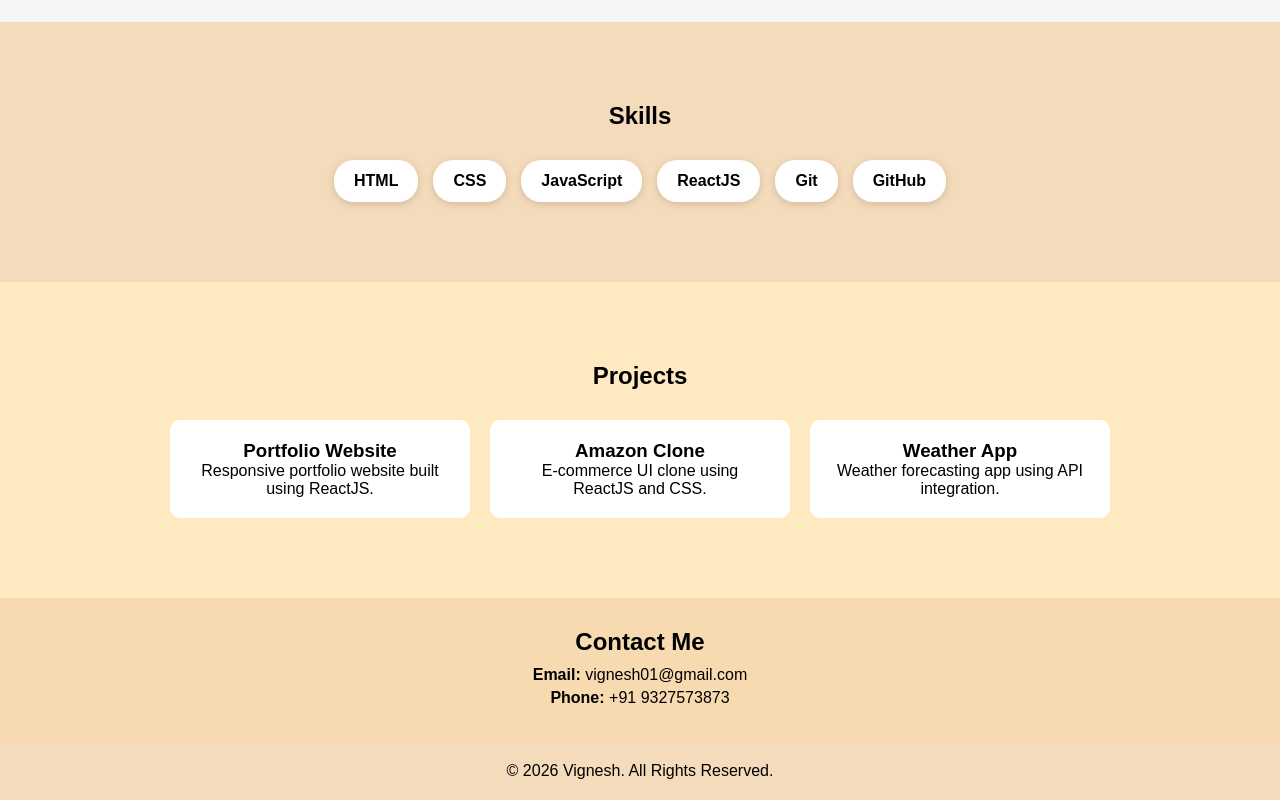
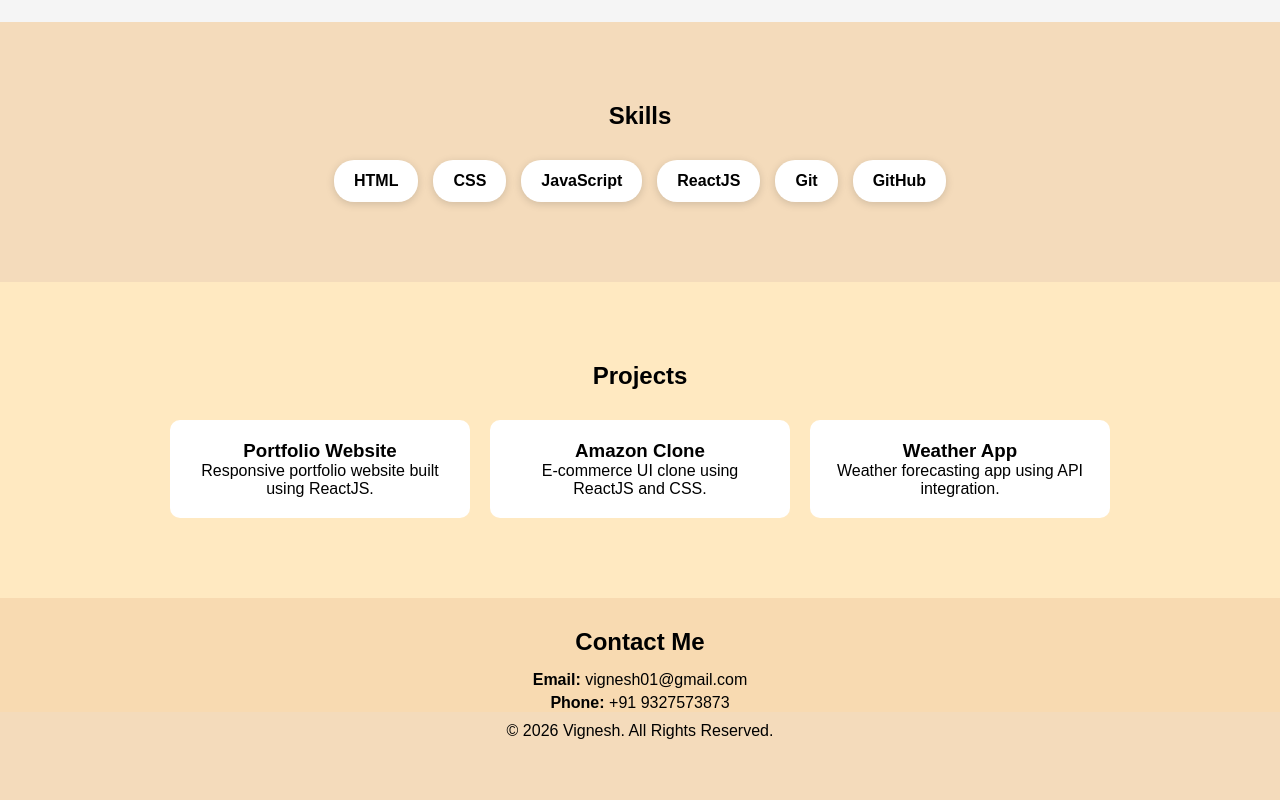
Before and after one commit to naykavignesh01-bot/portfolio-react, a React app: page / in a window 1280 px wide. Shown: the part 916-1716 px from the top of the page. After the commit the page ends 1661 px from the top, so only its background shows below. Built offline with nearby package versions, Linux system fonts and the light colour scheme; the HTML template or start-up script is replaced by a standard one.

Commit message:
Updated contact section and spacing

```diff
--- a/src/App.css
+++ b/src/App.css
@@ -199,24 +199,27 @@ body {
 /* Contact */
 
 .contact {
-  padding: 30px 20px;
+  padding: 30px 20px 0;
   background: #fdd9a986;
   text-align: center;
 }
 
 .contact h2 {
-  margin-bottom: 10px;
+  margin-bottom: 15px;
 }
 
 .contact p {
   margin: 5px 0;
 }
 
-/* Footer */
+.footer {
+  padding: 5px 20px;
+  margin: 0;
+  text-align: center;
+}
 
-.footer {
-  padding: 20px;
-  text-align: center;
+.footer p {
+  margin: 0;
 }
 
 /* Mobile */
```
